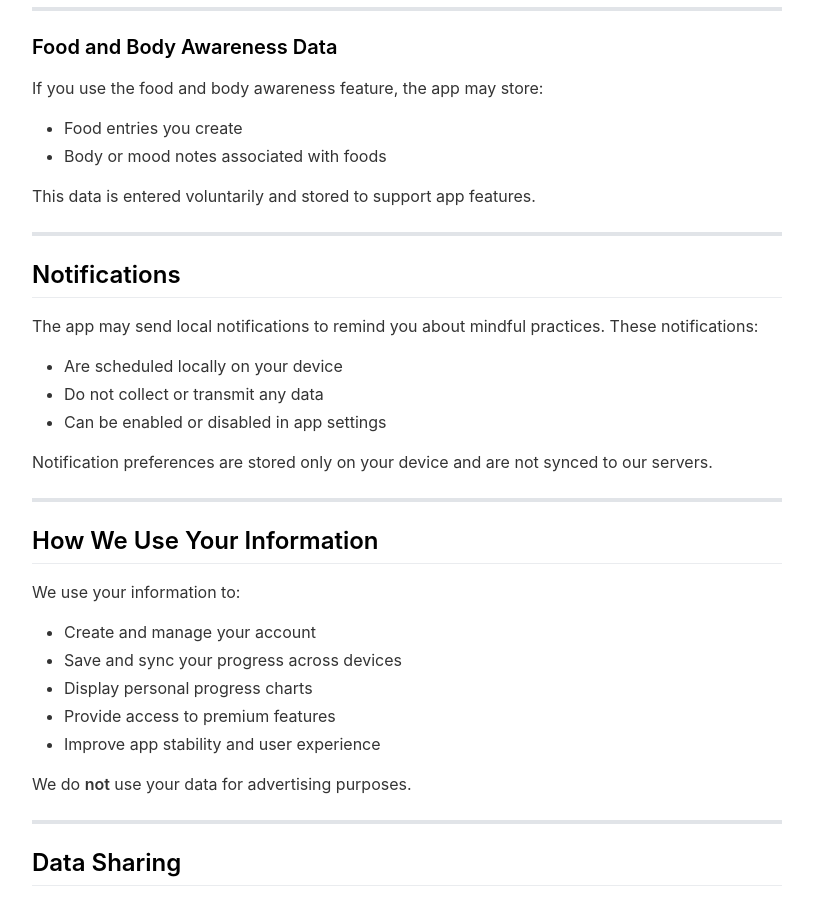
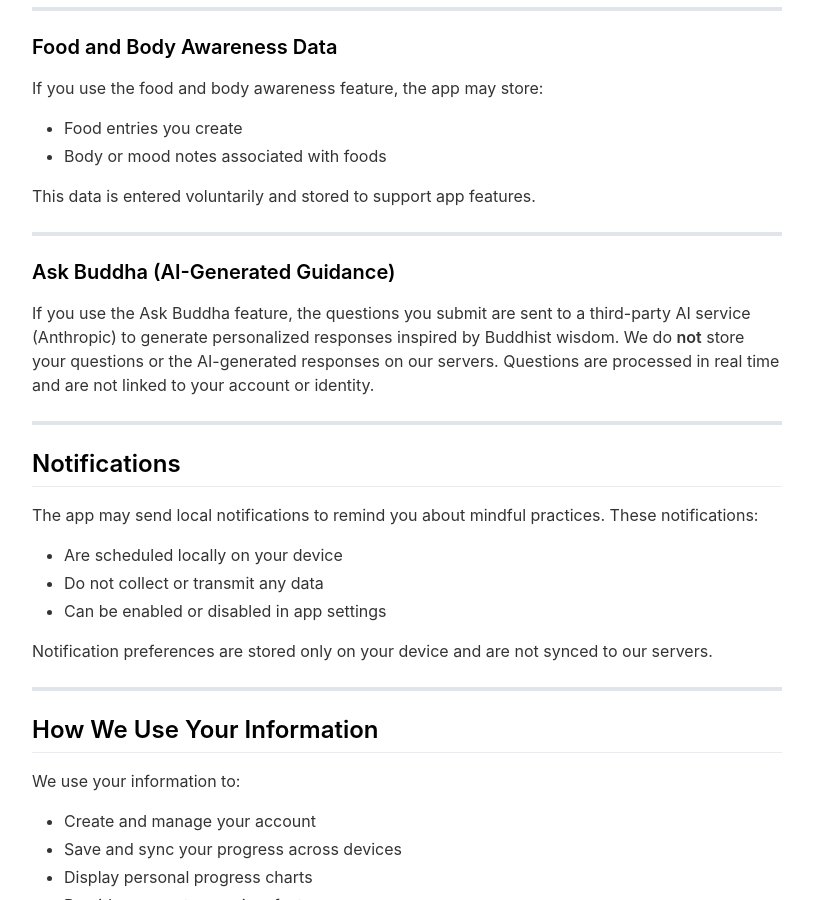
Before and after one commit to choose-like-buddha/website, a Jekyll site: the page built from _pages/privacy-policy.md, in a window 1280 px wide and 900 px high, scrolled down 889 px. Shown: the whole window, without its empty margins (233-1046 px from the left). Built offline with Jekyll 4.4.1, drawn with Linux system fonts in a browser that asks for light colours; nearby versions of some CDN libraries; some of the changed text lies outside the part shown.

Commit message:
Update privacy-policy.md

```diff
--- a/_pages/privacy-policy.md
+++ b/_pages/privacy-policy.md
@@ -38,6 +38,11 @@ If you use the food and body awareness feature, the app may store:
 - Body or mood notes associated with foods
 
 This data is entered voluntarily and stored to support app features.
+
+---
+
+### Ask Buddha (AI-Generated Guidance)
+If you use the Ask Buddha feature, the questions you submit are sent to a third-party AI service (Anthropic) to generate personalized responses inspired by Buddhist wisdom. We do **not** store your questions or the AI-generated responses on our servers. Questions are processed in real time and are not linked to your account or identity.
 
 ---
 
@@ -127,6 +132,8 @@ The app uses the following third-party services:
 - **Apple** — Sign in with Apple, In-App Purchases and subscriptions
 - **Supabase** — Secure cloud database for storing your account and progress data
 - **PostHog** — Privacy-focused analytics to understand app usage and improve features (hosted in EU)
+- **Anthropic** — AI service used to generate Buddhist wisdom responses in the Ask Buddha feature
+- **Cloudflare** — Hosts the server that securely connects the app to the AI service
 
 These services are governed by their respective privacy policies. We do not share personal information with these services beyond what is necessary for core functionality.
 
```
Also changed, not shown: other parts of _pages/privacy-policy.md (+1 -1 lines).
